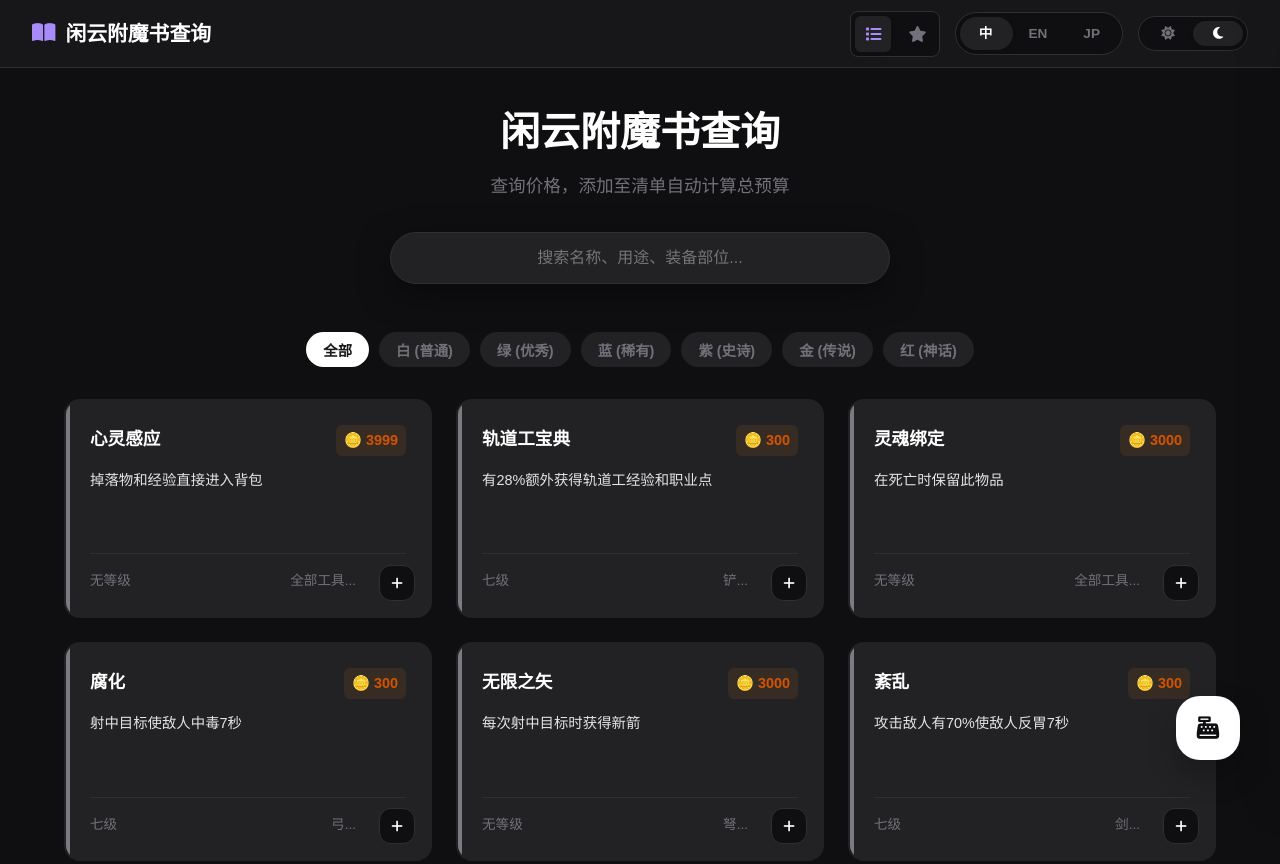
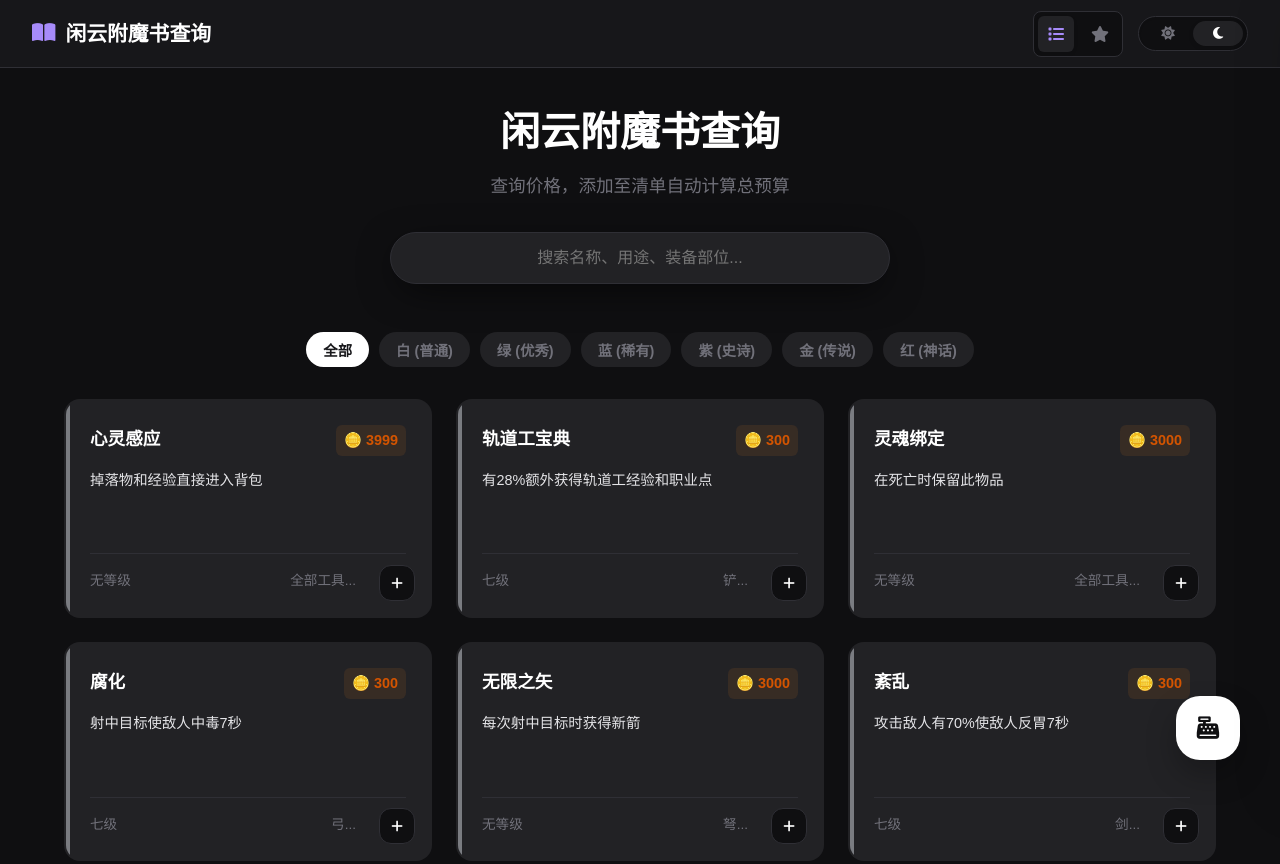
Before and after one commit to C-4-C-4/Enchanted-Book, a plain HTML site: page index.html in a window 1280 px wide. Shown: the top 864 px of the page. Drawn offline with Linux system fonts and the light colour scheme.

Commit message:
Update index.html

```diff
--- a/index.html
+++ b/index.html
@@ -491,8 +491,8 @@
                 </button>
             </div>
 
-            <!-- 语言切换 -->
-            <div class="toggle-group" id="langSwitch">
+            <!-- 语言切换 (已隐藏，默认中文) -->
+            <div class="toggle-group" id="langSwitch" style="display: none;">
                 <div class="toggle-pill"></div>
                 <div class="toggle-option active" data-lang="zh" data-idx="0">中</div>
                 <div class="toggle-option" data-lang="en" data-idx="1">EN</div>
```
